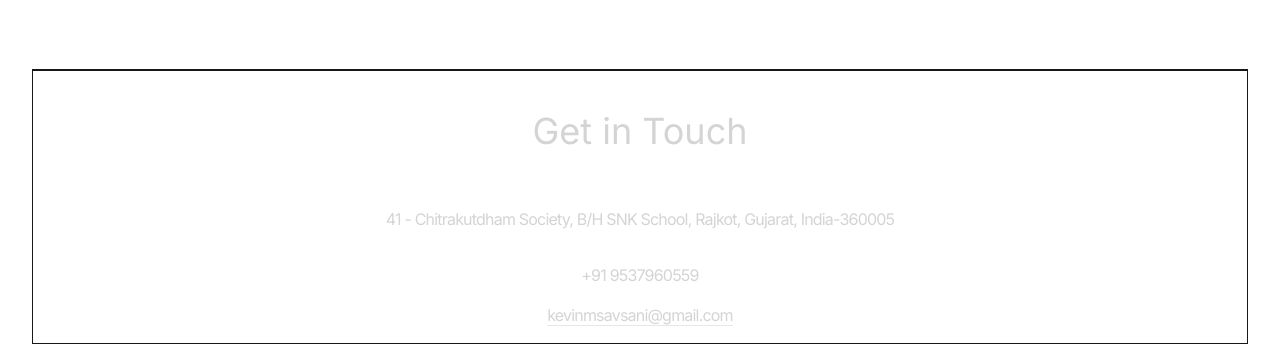
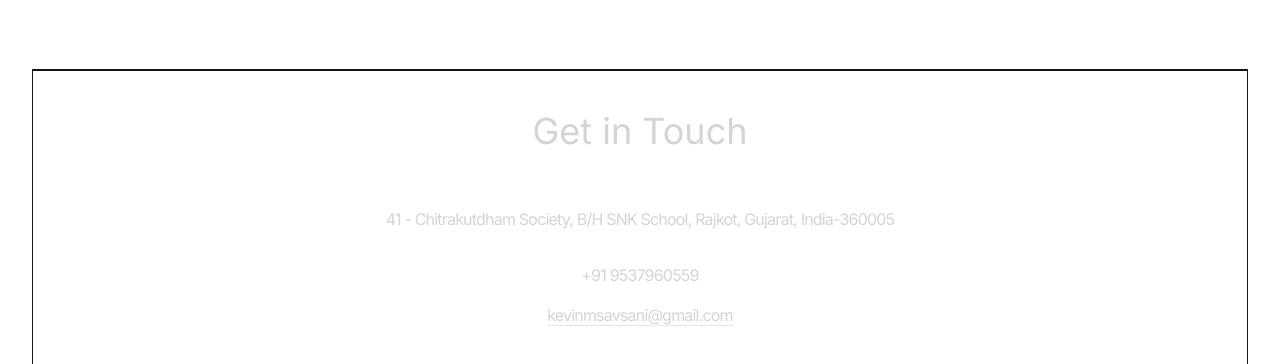
Before and after one commit to kevinmsavsani/react-portfolio, a React (Vite) app: page /#/ in a window 1280 px wide. Shown: the part 2755-3119 px from the top of the page. Built offline with nearby package versions, Linux system fonts and the light colour scheme.

Commit message:
added contact

```diff
--- a/src/container/contact/index.tsx
+++ b/src/container/contact/index.tsx
@@ -3,7 +3,7 @@ import { useIntl } from "react-intl";
 const Contact = () => {
   const intl = useIntl();
   return (
-    <div className="border border-neutral-900 pb-4">
+    <div className="border border-neutral-900 pb-16">
       <h1 className="py-10 text-center text-4xl">
         Get in Touch
       </h1>
```
